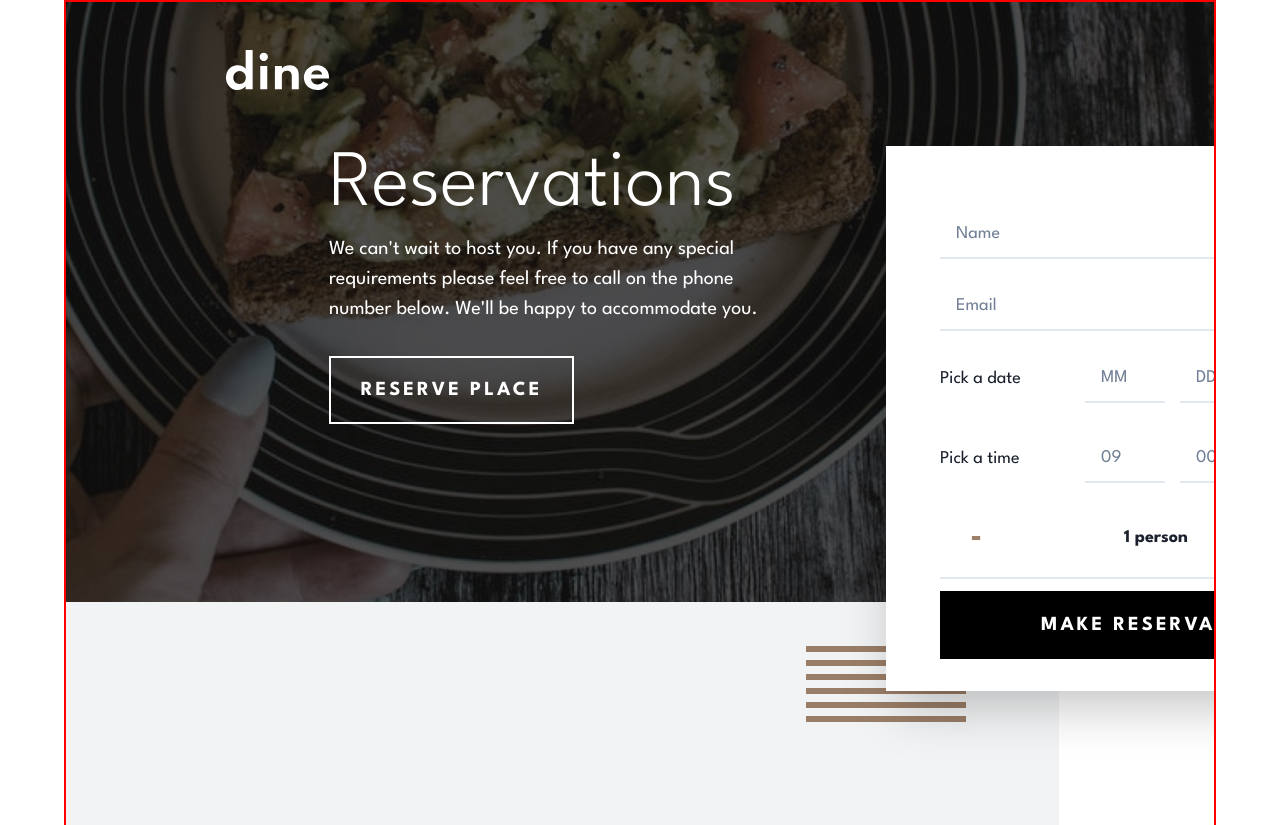
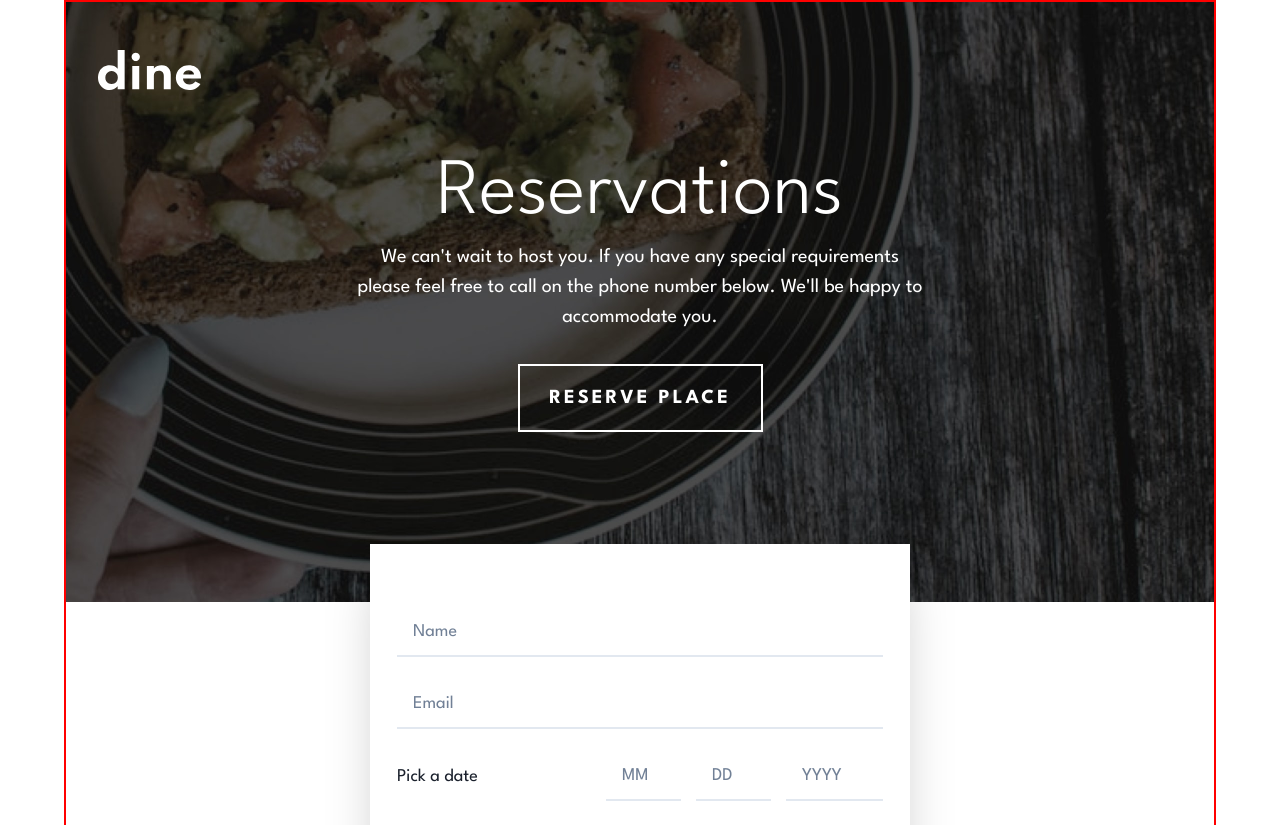
Before and after one commit to JesusKreist/dine-website, a Next.js app: page /reservations in a window 1280 px wide. Shown: the top 825 px of the page. Built offline with nearby package versions, Linux system fonts and the light colour scheme.

Commit message:
Edit styling for reservations form

```diff
--- a/src/components/Reservations/DatePicker.tsx
+++ b/src/components/Reservations/DatePicker.tsx
@@ -75,7 +75,10 @@ const DatePicker: React.FC<ReservationsInputProps> = ({ register, errors }) => {
       </Box>
 
       <Flex columnGap="15px">
-        <FormControl width="80px" isInvalid={monthIsInvalid}>
+        <FormControl
+          width={{ base: "75px", "2xl": "80px" }}
+          isInvalid={monthIsInvalid}
+        >
           <Input
             type="text"
             autoComplete="month"
@@ -90,7 +93,10 @@ const DatePicker: React.FC<ReservationsInputProps> = ({ register, errors }) => {
           />
         </FormControl>
 
-        <FormControl width="80px" isInvalid={dayIsInvalid}>
+        <FormControl
+          width={{ base: "75px", "2xl": "80px" }}
+          isInvalid={dayIsInvalid}
+        >
           <Input
             type="text"
             autoComplete="day"
@@ -105,7 +111,10 @@ const DatePicker: React.FC<ReservationsInputProps> = ({ register, errors }) => {
           />
         </FormControl>
 
-        <FormControl width="97px" isInvalid={yearIsInvalid}>
+        <FormControl
+          width={{ base: "85px", lg: "97px" }}
+          isInvalid={yearIsInvalid}
+        >
           <Input
             type="text"
             placeholder="YYYY"
--- a/src/components/Reservations/Reservations.tsx
+++ b/src/components/Reservations/Reservations.tsx
@@ -1,4 +1,4 @@
-import { Flex, Grid, GridItem, Image, Box } from "@chakra-ui/react";
+import { Flex, Grid, GridItem, Image, Box, Text } from "@chakra-ui/react";
 import React from "react";
 import Footer from "../HomePage/Footer/Footer";
 import Logo from "../logo/Logo";
@@ -8,9 +8,9 @@ import ReservationsHeroText from "./ReservationsHeroText";
 const Reservations = () => {
   return (
     <Grid>
-      <Flex
-        paddingLeft={{ xl: "10rem" }}
-        height={{ base: "80vh", md: "600px", xl: "600px" }}
+      <Grid
+        paddingLeft={{ "2xl": "10rem" }}
+        height={{ base: "80vh", md: "600px" }}
         bgImage={{
           base: "booking/hero-bg-mobile@2x.jpg",
           md: "booking/hero-bg-tablet@2x.jpg",
@@ -18,28 +18,37 @@ const Reservations = () => {
         }}
         bgPosition="center"
         bgSize="cover"
-        marginBottom={{ base: "585px", md: "450px", lg: "500px", xl: "unset" }}
-        direction={{ base: "column", md: "column", xl: "row" }}
+        marginBottom={{
+          base: "585px",
+          md: "450px",
+          lg: "500px",
+          xl: "250px",
+          "2xl": "unset",
+        }}
+        gridAutoFlow={{ base: "row", md: "row", xl: "row" }}
         alignItems={{ base: "center", md: "unset" }}
         gap={{ base: "2.5rem", md: "unset" }}
       >
         <Box
-          marginLeft={{ md: "3rem", xl: "unset" }}
+          margin="0 auto"
+          marginLeft={{ md: "3rem", xl: "2rem", "2xl": "unset" }}
           marginTop={{ base: "4rem", xl: "3rem" }}
         >
           <Logo />
         </Box>
 
-        <Flex
-          direction={{ base: "column", md: "column", xl: "row" }}
+        <Grid
+          gridAutoFlow={{ base: "row", "2xl": "column" }}
           gap={{ md: "3rem", xl: "7rem" }}
-          marginTop={{ md: "4rem", xl: "9rem" }}
-          alignItems={{ md: "center", xl: "unset" }}
+          marginTop={{ md: "4rem", "2xl": "9rem" }}
+          alignItems={{ md: "center", "2xl": "unset" }}
+          justifyContent="space-around"
         >
           <ReservationsHeroText />
+
           <ReservationsForm />
-        </Flex>
-      </Flex>
+        </Grid>
+      </Grid>
       <GridItem display={{ base: "none", xl: "unset" }}>
         <Image
           width="993px"
--- a/src/components/Reservations/ReservationsForm.tsx
+++ b/src/components/Reservations/ReservationsForm.tsx
@@ -66,11 +66,20 @@ const ReservationsForm = () => {
     }
   }, [isSubmitSuccessful, reset, toast]);
 
+  // return <Box height="500px" width="400px" border="2px solid green"></Box>;
+
   return (
     <Flex
+      alignSelf="center"
       className="reservations-form"
-      margin="0 auto"
-      width={{ base: "327px", sm: "90%", md: "540px" }}
+      width={{
+        sm: "90%",
+        md: "60vw",
+        lg: "540px",
+        // xl: "900px",
+        "2xl": "540px",
+      }}
+      margin={{ base: "0 auto", "2xl": "unset" }}
       height={{ base: "585px", md: "545px" }}
       bgColor="white"
       alignItems="center"
@@ -81,8 +90,7 @@ const ReservationsForm = () => {
       <Grid
         gridTemplateRows="repeat(6, 80px)"
         as="form"
-        justifyContent="stretch"
-        width={{ base: "90%", md: "80%" }}
+        width={{ base: "90%" }}
         fontSize="lg"
         onSubmit={handleSubmit(onSubmit)}
       >
--- a/src/components/Reservations/ReservationsForm/AmOrPmSelectBox.tsx
+++ b/src/components/Reservations/ReservationsForm/AmOrPmSelectBox.tsx
@@ -20,7 +20,7 @@ const AmOrPmSelectBox = () => {
 
   return (
     <FormControl
-      width={{ base: "88px", md: "97px" }}
+      width={{ base: "85px", lg: "97px" }}
       position="relative"
       borderBottomWidth="2px"
     >
--- a/src/components/Reservations/ReservationsHeroText.tsx
+++ b/src/components/Reservations/ReservationsHeroText.tsx
@@ -3,10 +3,11 @@ import { Heading, Text, Box, Button } from "@chakra-ui/react";
 const ReservationsHeroText = () => {
   return (
     <Box
-      width={{ base: "85vw", md: "573px", lg: "445px" }}
+      width={{ base: "85vw", md: "573px", "2xl": "445px" }}
+      // border="2px solid pink"
       color="white"
-      textAlign={{ base: "center", lg: "left" }}
-      margin="0 auto"
+      textAlign={{ base: "center", "2xl": "left" }}
+      margin={{ base: "0 auto", "2xl": "unset" }}
     >
       <Heading
         as="h2"
@@ -33,6 +34,7 @@ const ReservationsHeroText = () => {
         height="64px"
         variant="brandPrimaryOnDark"
         marginBottom={{ base: "6rem", md: "unset" }}
+        display={{ base: "inline-flex", "2xl": "none" }}
       >
         RESERVE PLACE
       </Button>
--- a/src/components/Reservations/TimePicker.tsx
+++ b/src/components/Reservations/TimePicker.tsx
@@ -74,7 +74,10 @@ const TimePicker: React.FC<ReservationsInputProps> = ({ register, errors }) => {
       </Box>
 
       <Flex columnGap="15px">
-        <FormControl width="80px" isInvalid={hourIsInvalid}>
+        <FormControl
+          width={{ base: "75px", "2xl": "80px" }}
+          isInvalid={hourIsInvalid}
+        >
           <Input
             type="text"
             placeholder="09"
@@ -88,7 +91,10 @@ const TimePicker: React.FC<ReservationsInputProps> = ({ register, errors }) => {
           />
         </FormControl>
 
-        <FormControl width="80px" isInvalid={minuteIsInvalid}>
+        <FormControl
+          width={{ base: "75px", "2xl": "80px" }}
+          isInvalid={minuteIsInvalid}
+        >
           <Input
             type="text"
             placeholder="00"
```
